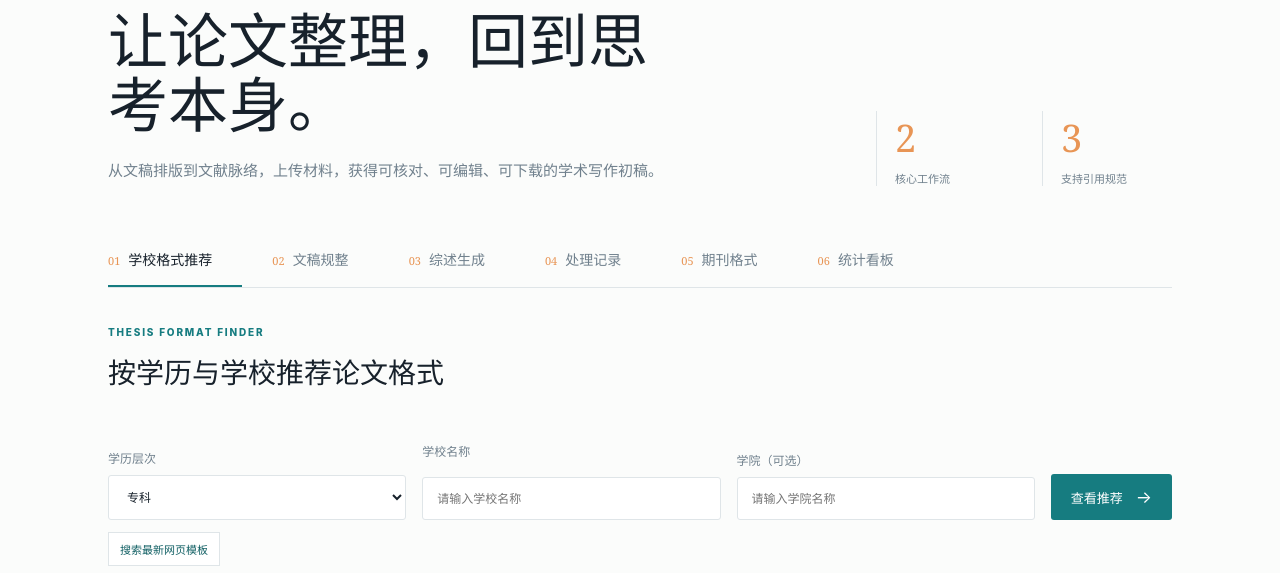
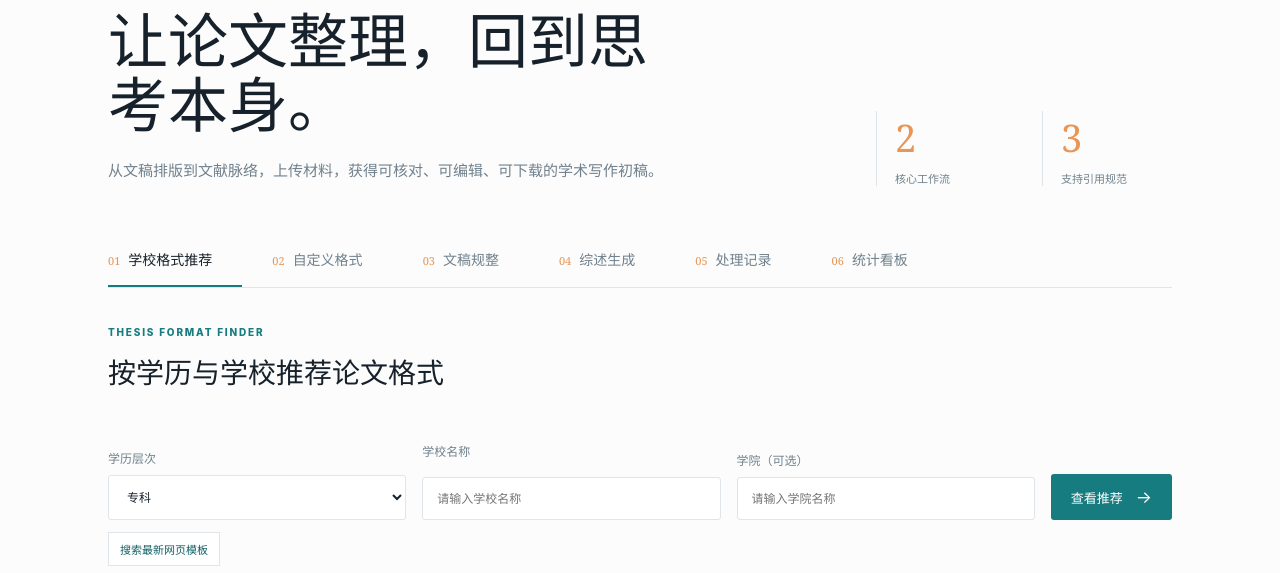
Before and after one commit to MMM0502/academic-writing-assistant, a Python web app: template app/templates/index.html in a window 1280 px wide. Shown: the part 197-770 px from the top of the page. Run offline with Jinja, Linux system fonts and the light colour scheme; the template is opened without the code that fills it, so the values that code supplies are empty.

Commit message:
feat: reorder tabs, rename journal styles to custom formats, add a 14-day trend chart
- tabs now read 01 school finder, 02 custom formats, 03 normalize, 04 review, 05 history, 06 stats
- journal-style naming replaced by custom formats across the UI
- /api/stats exposes daily_counts and the stats page renders an SVG line chart of processing volume over time

```diff
--- a/app/static/app.js
+++ b/app/static/app.js
@@ -265,7 +265,7 @@ function renderFormatSchoolHint() {
       });
     }
   } else {
-    hint.textContent = "未选择学校模板：导出时只应用引用规范与期刊样式，不改变正文排版。";
+    hint.textContent = "未选择学校模板：导出时只应用引用规范与自定义格式，不改变正文排版。";
   }
 }
 
@@ -462,15 +462,15 @@ $("#school-form").addEventListener("submit", (event) => {
 const CONFIDENCE_LABELS = { high: "高相关", medium: "中等相关", low: "参考" };
 
 function renderCustomStyleShortcut(target) {
-  target.innerHTML += `<div class="actions"><button class="small-button" id="go-custom-style">用自定义格式继续（05 期刊格式）</button></div>`;
+  target.innerHTML += `<div class="actions"><button class="small-button" id="go-custom-style">用自定义格式继续（02 自定义格式）</button></div>`;
   $("#go-custom-style").addEventListener("click", () => {
     switchTab("journals");
-    showToast("在 05 期刊格式里创建或选择自定义格式");
+    showToast("在 02 自定义格式里创建或选择自定义格式");
   });
 }
 
 function renderSearchUnavailable(target) {
-  target.innerHTML = `<div class="empty-state">检索服务未启用。<br>部署者需在启动前设置环境变量 <code>TAVILY_API_KEY</code>，重启后即可联网检索。<br>也可以先用 05 期刊格式里的自定义排版继续。</div>`;
+  target.innerHTML = `<div class="empty-state">检索服务未启用。<br>部署者需在启动前设置环境变量 <code>TAVILY_API_KEY</code>，重启后即可联网检索。<br>也可以先用 02 自定义格式里的排版继续。</div>`;
   renderCustomStyleShortcut(target);
 }
 
@@ -882,7 +882,7 @@ async function loadJournalStyles() {
     const response = await fetch("/api/journal-styles");
     const data = await response.json();
     if (!data.styles.length) {
-      target.innerHTML = '<div class="empty-state">暂无期刊格式。</div>';
+      target.innerHTML = '<div class="empty-state">暂无自定义格式。</div>';
       return;
     }
     const builtin = data.styles.filter((s) => s.is_builtin);
@@ -904,7 +904,7 @@ async function loadJournalStyles() {
     }
     target.innerHTML = html;
   } catch {
-    target.innerHTML = '<div class="warning">期刊格式加载失败。</div>';
+    target.innerHTML = '<div class="warning">自定义格式加载失败。</div>';
   }
 }
 
@@ -1216,12 +1216,53 @@ async function loadFormatJournalStyles() {
   } catch {}
 }
 
+function renderStatsChart(points) {
+  const target = $("#stats-chart");
+  if (!target) return;
+  if (!points || !points.length) {
+    target.innerHTML = '<div class="empty-state">暂无趋势数据。</div>';
+    return;
+  }
+  const width = 760;
+  const height = 220;
+  const pad = { top: 18, right: 16, bottom: 30, left: 44 };
+  const innerW = width - pad.left - pad.right;
+  const innerH = height - pad.top - pad.bottom;
+  const max = Math.max(1, ...points.map((point) => point.count));
+  const stepX = points.length > 1 ? innerW / (points.length - 1) : innerW;
+  const coords = points.map((point, index) => [
+    pad.left + index * stepX,
+    pad.top + innerH - (point.count / max) * innerH,
+  ]);
+  const line = coords.map(([x, y], index) => `${index === 0 ? "M" : "L"}${x.toFixed(1)},${y.toFixed(1)}`).join(" ");
+  const area = `${line} L${coords[coords.length - 1][0].toFixed(1)},${pad.top + innerH} L${coords[0][0].toFixed(1)},${pad.top + innerH} Z`;
+  const grid = [0, 0.5, 1].map((ratio) => {
+    const y = pad.top + innerH - ratio * innerH;
+    const value = Math.round(ratio * max);
+    return `<line x1="${pad.left}" y1="${y.toFixed(1)}" x2="${width - pad.right}" y2="${y.toFixed(1)}" stroke="#e6eeee" stroke-width="1"/>`
+      + `<text x="${pad.left - 8}" y="${(y + 4).toFixed(1)}" text-anchor="end" class="chart-axis">${value}</text>`;
+  }).join("");
+  const dots = coords.map(([x, y], index) => `<circle cx="${x.toFixed(1)}" cy="${y.toFixed(1)}" r="3" fill="#0f766e"><title>${points[index].date}: ${points[index].count} 次</title></circle>`).join("");
+  const labels = points.map((point, index) => {
+    if (index % 2 !== 0 && index !== points.length - 1) return "";
+    return `<text x="${coords[index][0].toFixed(1)}" y="${height - 8}" text-anchor="middle" class="chart-axis">${point.date}</text>`;
+  }).join("");
+  target.innerHTML = `<svg viewBox="0 0 ${width} ${height}" role="img" aria-label="近 14 天处理次数折线图">
+    ${grid}
+    <path d="${area}" fill="#0f766e" fill-opacity="0.08"/>
+    <path d="${line}" fill="none" stroke="#0f766e" stroke-width="2"/>
+    ${dots}
+    ${labels}
+  </svg>`;
+}
+
 async function loadStats() {
   const target = $("#stats-content");
   try {
     const response = await fetch("/api/stats", { headers: getAuthHeaders() });
     const data = await response.json();
     if (!response.ok) throw new Error(data.error || "加载失败");
+    renderStatsChart(data.daily_counts || []);
     const styleDist = Object.entries(data.style_distribution || {}).map(([k, v]) => `<span class="chip">${escapeHtml(k)}: ${v}</span>`).join("");
     target.innerHTML = `
       <div class="metrics">
--- a/app/static/styles.css
+++ b/app/static/styles.css
@@ -224,3 +224,8 @@ select:focus, input[type=text]:focus { border-color: var(--teal); }
 .backend-outdated b { color: #991b1b; }
 
 .backend-outdated-link { color: #991b1b; font-weight: 600; text-decoration: underline; margin-left: .35rem; }
+
+/* 统计折线图 */
+.stats-chart { background: #fff; border: 1px solid #e2e8e8; border-radius: 8px; padding: .6rem .8rem; margin-bottom: 1rem; }
+.stats-chart svg { width: 100%; height: auto; display: block; }
+.stats-chart .chart-axis { font-size: 11px; fill: #6b7c7c; }
--- a/app/templates/index.html
+++ b/app/templates/index.html
@@ -63,10 +63,10 @@
 
     <nav class="tabs" aria-label="功能导航">
       <button class="tab active" data-tab="school"><span>01</span>学校格式推荐</button>
-      <button class="tab" data-tab="format"><span>02</span>文稿规整</button>
-      <button class="tab" data-tab="review"><span>03</span>综述生成</button>
-      <button class="tab" data-tab="history"><span>04</span>处理记录</button>
-      <button class="tab" data-tab="journals"><span>05</span>期刊格式</button>
+      <button class="tab" data-tab="journals"><span>02</span>自定义格式</button>
+      <button class="tab" data-tab="format"><span>03</span>文稿规整</button>
+      <button class="tab" data-tab="review"><span>04</span>综述生成</button>
+      <button class="tab" data-tab="history"><span>05</span>处理记录</button>
       <button class="tab" data-tab="stats"><span>06</span>统计看板</button>
     </nav>
 
@@ -121,7 +121,7 @@
                 <option value="ieee">IEEE</option>
               </select>
             </label>
-            <label class="field"><span>期刊格式 <small>可选，覆盖引用规范</small></span>
+            <label class="field"><span>自定义格式 <small>可选，覆盖引用规范</small></span>
               <select name="journal_style_id" id="format-journal-style">
                 <option value="">不使用</option>
               </select>
@@ -164,10 +164,10 @@
 
       <div class="panel tab-panel" id="panel-journals">
         <div class="panel-heading">
-          <div><p class="kicker">JOURNAL STYLES</p><h2>期刊格式库</h2></div>
+          <div><p class="kicker">CUSTOM FORMATS</p><h2>自定义格式库</h2></div>
           <span class="pill">预设 + 自定义</span>
         </div>
-        <div id="journal-list" class="history-list"><div class="empty-state">正在加载期刊格式...</div></div>
+        <div id="journal-list" class="history-list"><div class="empty-state">正在加载自定义格式...</div></div>
         <div class="panel-heading" style="margin-top:1.5rem;">
           <div><p class="kicker">CUSTOM STYLE</p><h2>创建自定义格式</h2></div>
         </div>
@@ -499,6 +499,10 @@
           <div><p class="kicker">DASHBOARD</p><h2>统计看板</h2></div>
           <span class="pill">处理量与质量指标</span>
         </div>
+        <div class="panel-heading" style="margin-top:1rem;">
+          <div><p class="kicker">TREND</p><h2>近 14 天处理次数</h2></div>
+        </div>
+        <div id="stats-chart" class="stats-chart"><div class="empty-state">正在加载趋势...</div></div>
         <div id="stats-content"><div class="empty-state">正在加载统计数据...</div></div>
       </div>
     </section>
```
Also changed, not shown: app/stats.py (+9 -0 lines), README.md.
